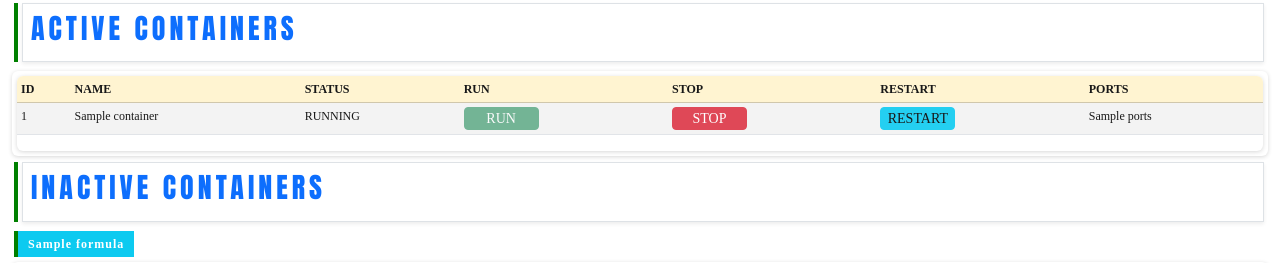
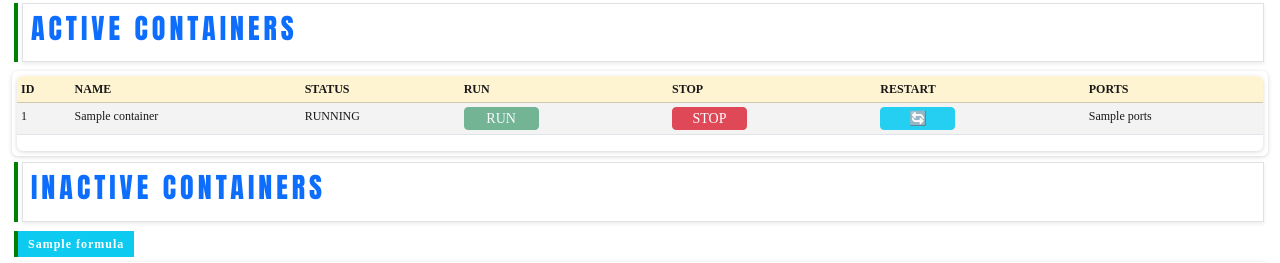
Before and after one commit to ktalovmorx/docker_admin, a Flask app: template templates/index.html in a window 1280 px wide. Shown: the part 346-609 px from the top of the page. Run offline with Flask 3, Linux system fonts and the light colour scheme; the template is opened without the code that fills it: most values are stand-ins (such as "Sample title", 1, 10 or a date in 2020); some libraries are stand-ins or nearby versions.

Commit message:
Actualizar index

```diff
--- a/templates/index.html
+++ b/templates/index.html
@@ -71,7 +71,7 @@
                                                         <button type="button" class="btn btn-danger btn-sm" style="width:75px;padding:0px" onclick="stop_instance(`{{ container['name'] }}`)">STOP</button>
                                                     </td>
                                                     <td>
-                                                        <button type="button" class="btn btn-info btn-sm" style="width:75px;padding:0px" onclick="restart_instance(`{{ container['name'] }}`)">RESTART</button>
+                                                        <button type="button" class="btn btn-info btn-sm" style="width:75px;padding:0px" onclick="restart_instance(`{{ container['name'] }}`)" title="restart">🔄</button>
                                                     </td>
                                                     <td>
                                                         <span>{{container['ports']}}</span>
@@ -129,7 +129,7 @@
                                                         <button type="button" class="btn btn-danger btn-sm" style="width:75px;padding:0px" onclick="stop_instance(`{{ container['name'] }}`)" disabled>STOP</button>
                                                     </td>
                                                     <td>
-                                                        <button type="button" class="btn btn-info btn-sm" style="width:75px;padding:0px" onclick="restart_instance(`{{ container['name'] }}`)">RESTART</button>
+                                                        <button type="button" class="btn btn-info btn-sm" style="width:75px;padding:0px" onclick="restart_instance(`{{ container['name'] }}`)" title="restart">🔄</button>
                                                     </td>
                                                     <td>
                                                         <span>{{container['ports']}}</span>
```
